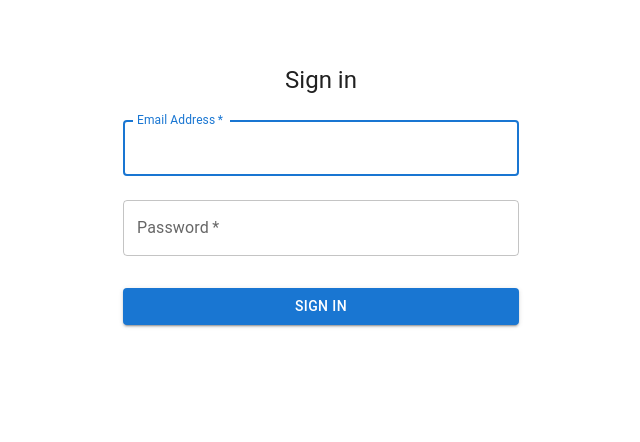
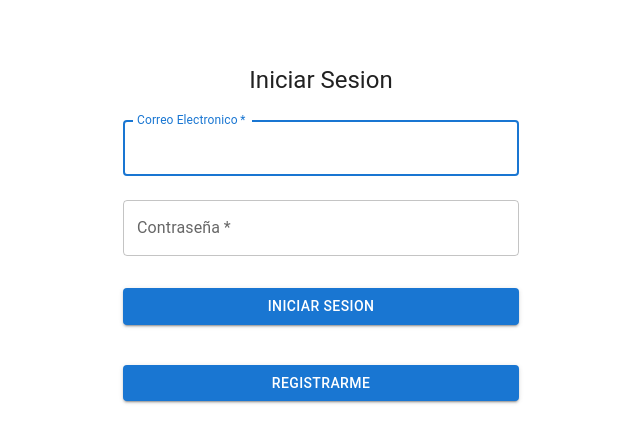
Before and after one commit to mavaldot/meme-webpage, a React (Create React App) app: page / in a window 1280 px wide. Shown: the top 442 px of the page, without its empty margins (319-959 px from the left). Built offline with nearby package versions, Linux system fonts and the light colour scheme; no server answers.

Commit message:
registro agregado

```diff
--- a/src/context/AuthContext.js
+++ b/src/context/AuthContext.js
@@ -3,6 +3,7 @@
   signInWithEmailAndPassword,
   signOut,
   onAuthStateChanged,
+  createUserWithEmailAndPassword
 } from 'firebase/auth';
 import { auth } from '../fireConnect'
 
@@ -19,6 +20,9 @@
     const logOut = () => {
       return signOut(auth);
     }
+    const register = (email, password) => {
+      return createUserWithEmailAndPassword(auth, email, password)
+    }
 
     useEffect(() => {
         const unsubscribe = onAuthStateChanged(auth, (currentUser) => {
@@ -32,7 +36,7 @@
 
 
     return (
-        <UserContext.Provider value={{ user, signIn, logOut }}>
+        <UserContext.Provider value={{ user, signIn, logOut,register }}>
             {children}
         </UserContext.Provider>
     )
--- a/src/pages/AuthPage.js
+++ b/src/pages/AuthPage.js
@@ -18,13 +18,26 @@
     const [password, setPassword] = useState('');
     const [error, setError] = useState('');
     const navigate = useNavigate();
-    const { signIn,logOut } = UserAuth();
+    const { signIn, register} = UserAuth();
 
     const handleSignIn = async (e) => {
         e.preventDefault();
         setError('')
         try {
             await signIn(email, password);
+            navigate('/memes')
+        } catch (error) {
+            setError(error.message)
+            console.log(error.message)
+        }
+
+    }
+
+    const handleRegister = async (e) => {
+        e.preventDefault();
+        setError('')
+        try {
+            await register(email, password);
             navigate('/memes')
         } catch (error) {
             setError(error.message)
@@ -46,7 +59,7 @@
                     }}
                 >
                     <Typography component="h1" variant="h5">
-                        Sign in
+                        Iniciar Sesion
                     </Typography>
                     <Box
                         component="form"
@@ -59,7 +72,7 @@
                             required
                             fullWidth
                             id="email"
-                            label="Email Address"
+                            label="Correo Electronico"
                             name="email"
                             autoComplete="email"
                             onChange={(event) => setEmail(event.target.value)}
@@ -70,7 +83,7 @@
                             required
                             fullWidth
                             name="password"
-                            label="Password"
+                            label="Contraseña"
                             type="password"
                             id="password"
                             onChange={(event) => setPassword(event.target.value)}
@@ -84,9 +97,17 @@
                             variant="contained"
                             sx={{ mt: 3, mb: 2 }}
                         >
-                            Sign In
+                            Iniciar Sesion
                         </Button>
-
+                        <Button
+                            onClick={handleRegister}
+                            type="submit"
+                            fullWidth
+                            variant="contained"
+                            sx={{ mt: 3, mb: 2 }}
+                        >
+                            Registrarme
+                        </Button>
                     </Box>
                 </Box>
             </Container>
```
